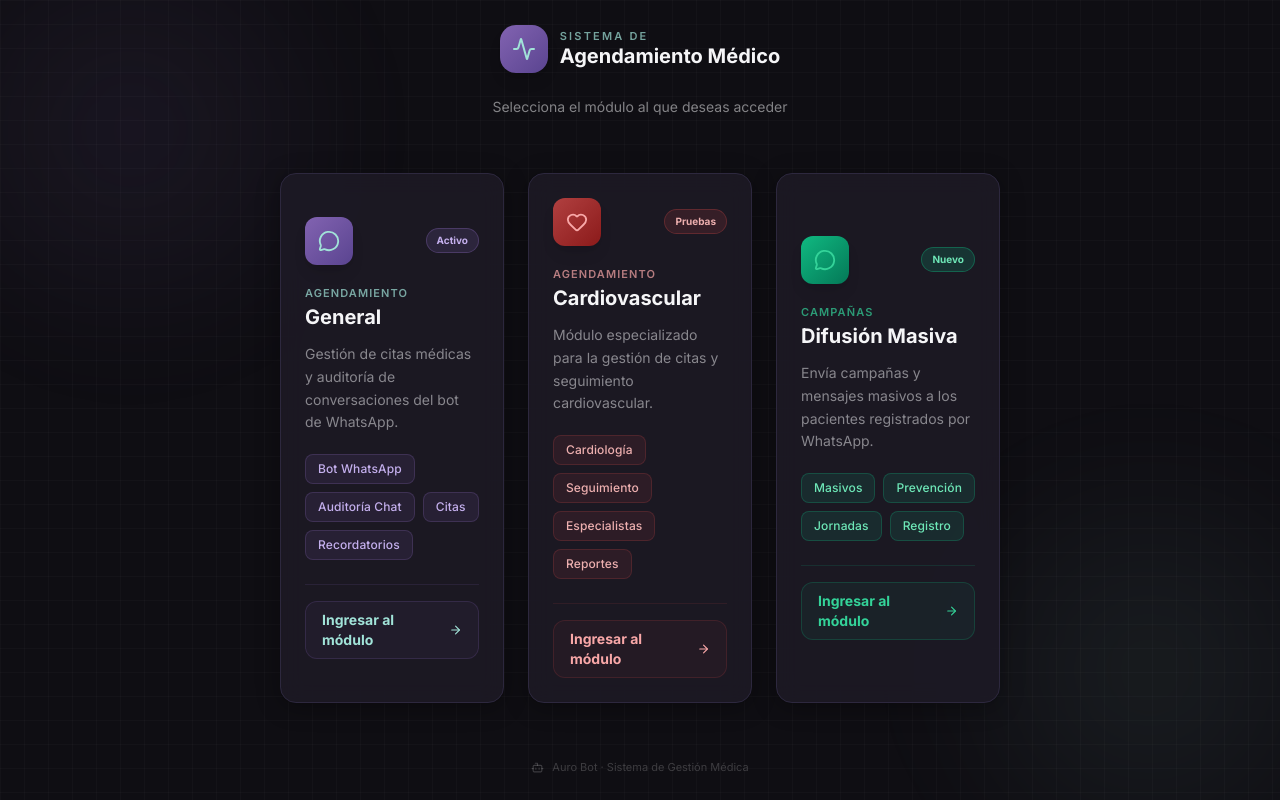
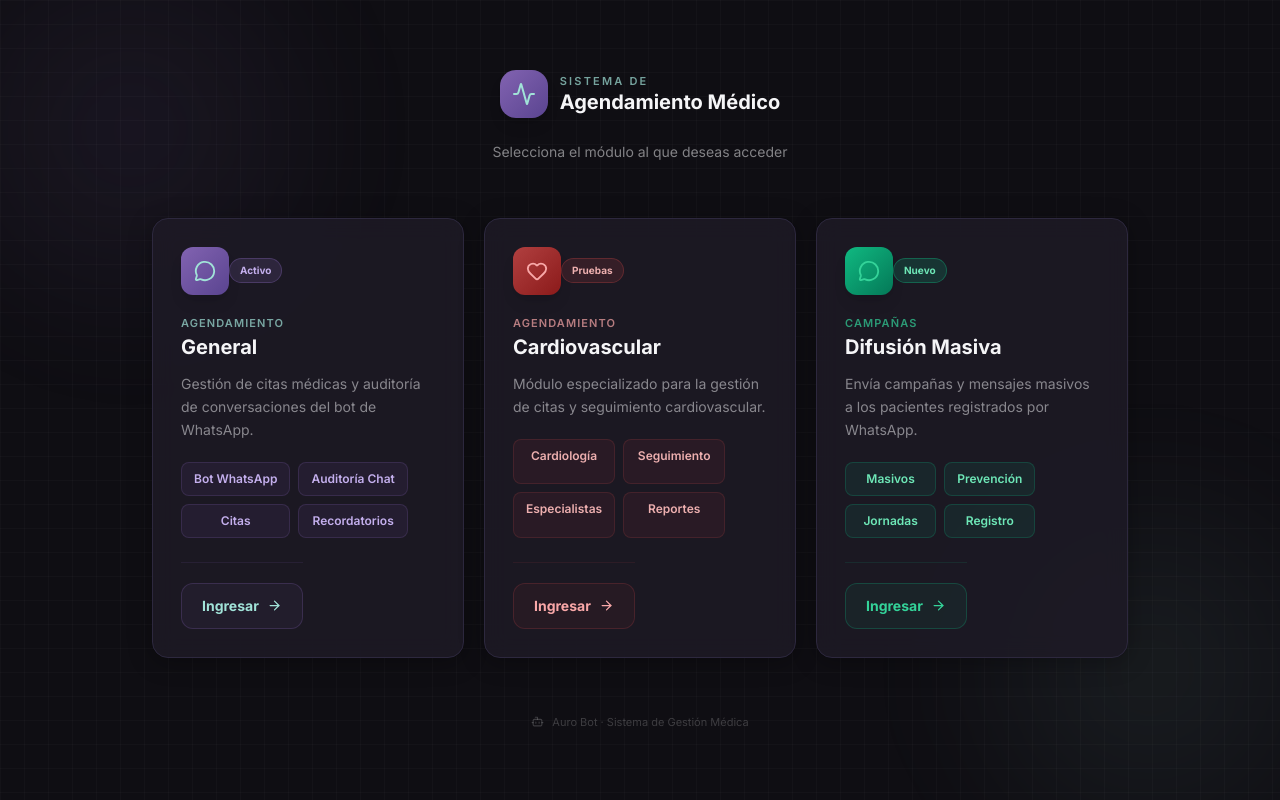
Before and after one commit to Escorpio024/Agendamiento, a Next.js app in the folder frontend/: page / in a window 1280 px wide. Built offline with nearby package versions, Linux system fonts and the light colour scheme.

Commit message:
ui: homepage - ampliar cards a max-w-5xl, tags en grid 2 columnas, boton ingresar ancho completo

```diff
--- a/frontend/app/page.js
+++ b/frontend/app/page.js
@@ -117,7 +117,7 @@ export default function SelectorPage() {
             </div>
 
             {/* ── Cards ── */}
-            <div className="relative z-10 flex flex-col sm:flex-row gap-6 px-6 w-full max-w-3xl">
+            <div className="relative z-10 flex flex-col sm:flex-row gap-5 px-6 w-full max-w-5xl">
                 {modules.map((mod) => {
                     const Icon = mod.icon;
                     const isHovered = hoveredId === mod.id;
@@ -129,7 +129,7 @@ export default function SelectorPage() {
                             onMouseEnter={() => setHoveredId(mod.id)}
                             onMouseLeave={() => setHoveredId(null)}
                             disabled={!mod.available}
-                            className="flex-1 text-left rounded-2xl p-6 border transition-all duration-300 group relative overflow-hidden"
+                            className="flex-1 flex flex-col text-left rounded-2xl p-7 border transition-all duration-300 group relative overflow-hidden"
                             style={{
                                 background: isHovered && mod.available
                                     ? 'rgba(45,40,62,0.8)'
@@ -195,16 +195,15 @@ export default function SelectorPage() {
                             </p>
 
                             {/* Features */}
-                            <div className="flex flex-wrap gap-2 mb-6">
+                            <div className="grid grid-cols-2 gap-2 mb-6 flex-1">
                                 {mod.features.map((f) => (
                                     <span
                                         key={f}
-                                        className="text-xs font-medium px-3 py-1.5 rounded-lg"
+                                        className="text-xs font-semibold px-3 py-2 rounded-lg text-center"
                                         style={{
-                                            background: `${mod.badgeColor}20`,
+                                            background: `${mod.badgeColor}18`,
                                             color: mod.badgeText,
-                                            border: `1px solid ${mod.badgeColor}40`,
-                                            letterSpacing: '0.01em',
+                                            border: `1px solid ${mod.badgeColor}35`,
                                         }}
                                     >
                                         {f}
@@ -214,24 +213,25 @@ export default function SelectorPage() {
 
                             {/* CTA */}
                             <div
-                                className="flex items-center justify-between pt-4 mt-auto"
-                                style={{ borderTop: `1px solid ${mod.badgeColor}25` }}
+                                className="flex items-center pt-5"
+                                style={{ borderTop: `1px solid ${mod.badgeColor}20` }}
                             >
                                 {mod.available ? (
                                     <div
-                                        className="flex items-center gap-2 text-sm font-bold px-4 py-2 rounded-xl transition-all duration-200"
+                                        className="w-full flex items-center justify-center gap-2 text-sm font-bold px-5 py-3 rounded-xl transition-all duration-200"
                                         style={{
-                                            background: isHovered ? `${mod.badgeColor}22` : `${mod.badgeColor}10`,
+                                            background: isHovered ? `${mod.badgeColor}25` : `${mod.badgeColor}12`,
                                             color: mod.accentColor,
-                                            border: `1px solid ${mod.badgeColor}35`,
+                                            border: `1px solid ${mod.badgeColor}40`,
                                             transform: isHovered ? 'translateX(3px)' : 'translateX(0)',
+                                            whiteSpace: 'nowrap',
                                         }}
                                     >
-                                        <span>Ingresar al módulo</span>
-                                        <ArrowRight size={14} />
+                                        <span>Ingresar</span>
+                                        <ArrowRight size={15} />
                                     </div>
                                 ) : (
-                                    <span className="text-xs text-gray-500 px-3 py-1.5 rounded-lg border border-gray-700/50 bg-gray-800/30">En desarrollo</span>
+                                    <span className="text-xs text-gray-500 px-3 py-2 rounded-lg border border-gray-700/40 bg-gray-800/30 w-full text-center">En desarrollo</span>
                                 )}
                             </div>
                         </button>
```
